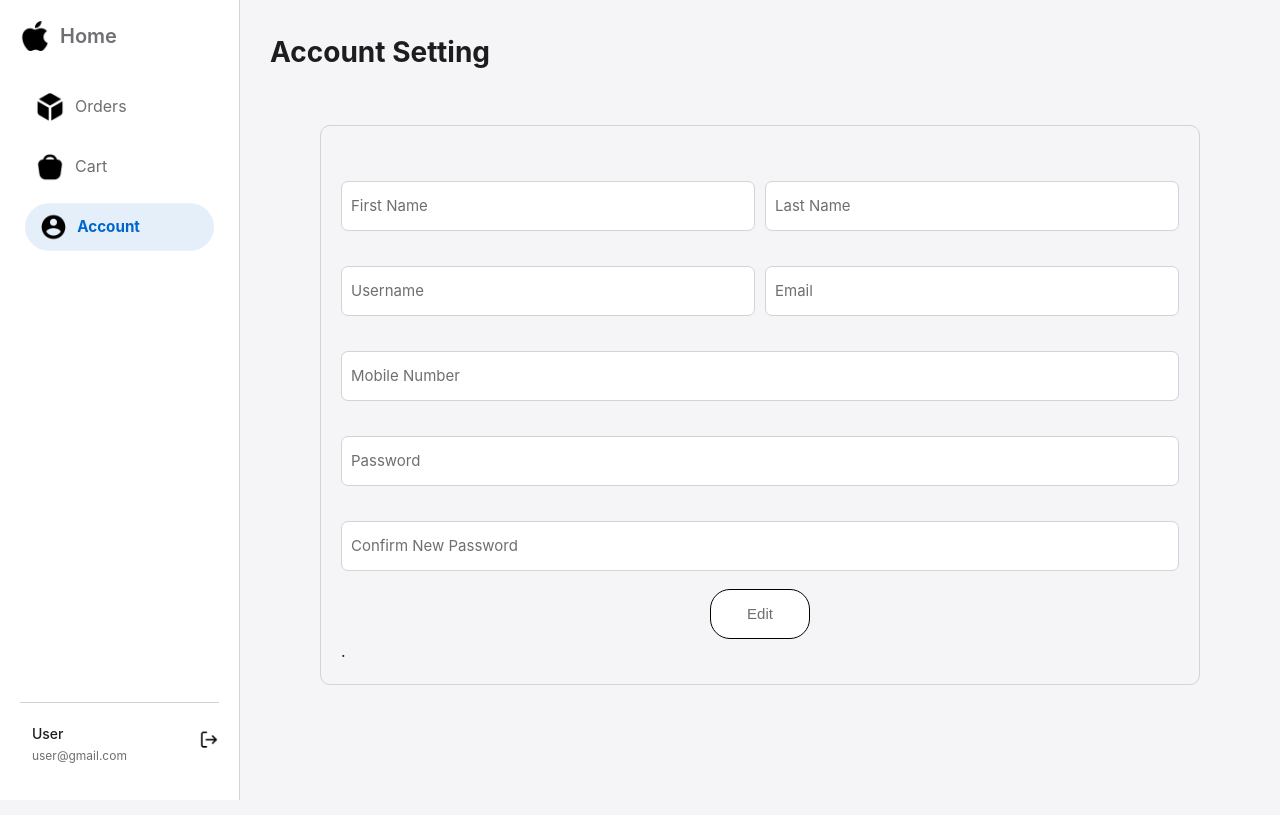
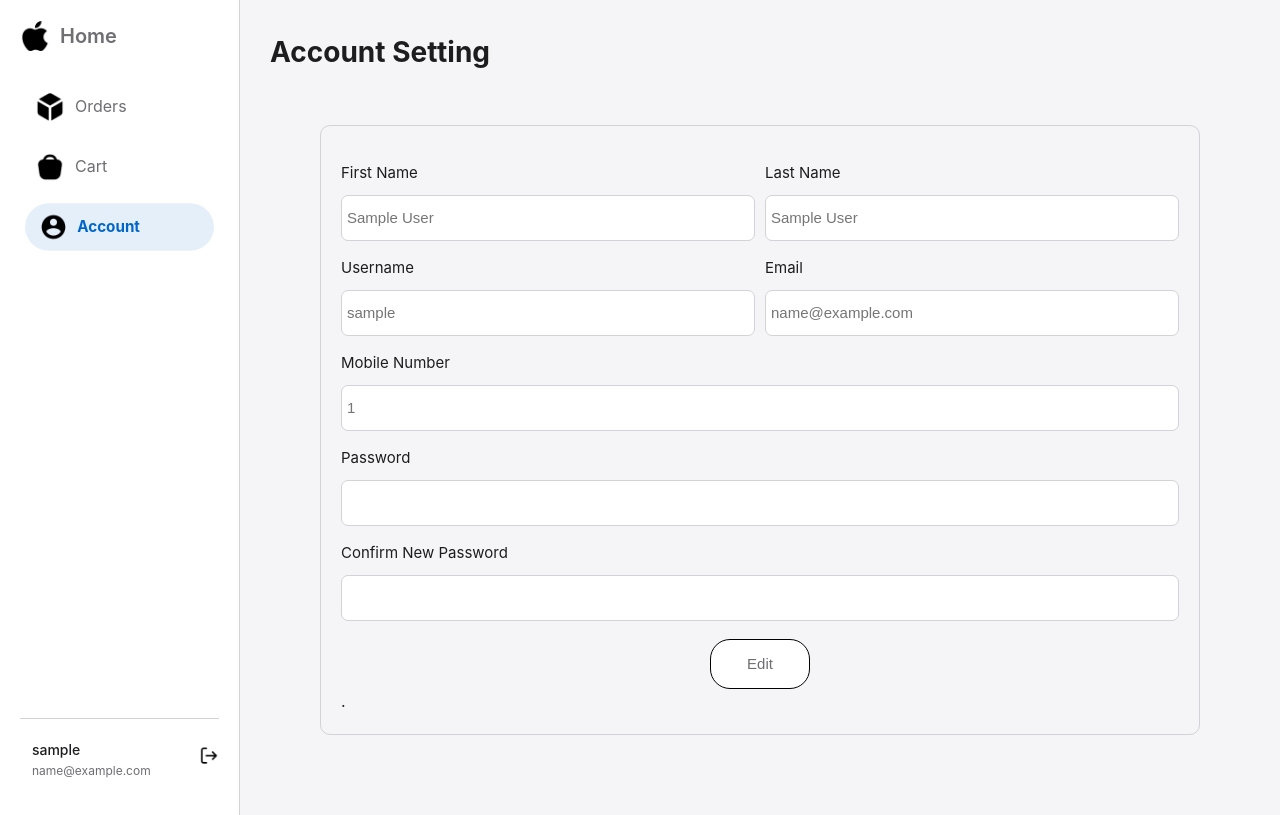
Before and after one commit to SetNickname/apple-shop, a PHP site: page /user/user-account-setting.php in a window 1280 px wide. Run offline with PHP 8.4, Linux system fonts and the light colour scheme; the visitor is signed in with stand-in values (Sample User, id 1).

Commit message:
display user credentials based on username #16

```diff
--- a/user/user-account-setting.css
+++ b/user/user-account-setting.css
@@ -15,23 +15,26 @@
     margin-top: 0px
 }
 .input-box{
-    position: relative;
-    height: 50px;
-    margin-top: 35px
+    display: flex;
+    flex-direction: column;
+    /* position: relative; */
+    height: 80px;
+    margin-top: 15px
 }
 .input-box label{
-    position: absolute;
+    /* position: absolute;
     top:50%;
     left: 10px;
-    transform: translateY(-50%);
+    transform: translateY(-50%); */
     font-size: 15px;
-    color: var(--text-secondary);
+    color: var(--text-primary);
     pointer-events: none;
-    transition: 0.5s;
+    margin-bottom: 10px;
+    /* transition: 0.5s; */
 }
 .input-box input:focus~label,
 .input-box input:valid~label{
-    top: -15px;
+    /* top: -15px; */
     color: var(--text-primary);
 }
 .input-box input{
--- a/user/user-account-setting.php
+++ b/user/user-account-setting.php
@@ -15,6 +15,21 @@
         //links
         $order_navbar = "./order-navbar.js";
         $user_account_setting = "./user-account-setting.js";
+
+        session_start();
+
+        if (isset($_SESSION['username']) && isset($_SESSION['email'])) {
+            $username = $_SESSION['username'];
+            $email = $_SESSION['email'];
+
+            $firstname = $_SESSION['first_name'];
+            $lastname = $_SESSION['last_name'];
+            $phonenum = $_SESSION['phone_num'];
+
+        } else {
+            $username = "Guest";
+            $email = "Not logged in";
+        }
 
     ?>
     <div class="orders">
@@ -48,8 +63,8 @@
             <div class="sidebar-footer">
                 <div class="user-profile">
                     <div class="user-details">
-                        <div class="user-name">User</div>
-                        <div class="user-email">user@gmail.com</div>
+                    <div class="user-name"><?php echo htmlspecialchars($username); ?></div>
+                    <div class="user-email"><?php echo htmlspecialchars($email); ?></div>
                     </div>
                     <a href="#" class="logout-btn" id="log-out">
                         <img src="../assets/log out.png" alt="log-out logo" width="20" height="20">
@@ -63,35 +78,35 @@
             <form action="" class="user-form">
                 <div class="row">
                     <div class="input-box fname">
-                        <input type="text" name="fname" id="fname" required disabled>
                         <label>First Name</label>
+                        <input type="text" name="fname" id="fname" required disabled placeholder="<?php echo htmlspecialchars($firstname); ?>">
                     </div>
                     <div class="input-box lname">
-                        <input type="text" name="lname" id="lname" required disabled>
                         <label>Last Name</label>
+                        <input type="text" name="lname" id="lname" required disabled placeholder="<?php echo htmlspecialchars($lastname); ?>">
                     </div>
                 </div>
                 <div class="row">
                     <div class="input-box uname">
-                        <input type="text" name="uname" id="uname" required disabled>
                         <label>Username</label>
+                        <input type="text" name="uname" id="uname" required disabled placeholder="<?php echo htmlspecialchars($username); ?>">
                     </div>
                     <div class="input-box email">
-                        <input type="email" name="email" id="email" required disabled>
                         <label>Email</label>
+                        <input type="email" name="email" id="email" required disabled placeholder="<?php echo htmlspecialchars($email); ?>">
                     </div>
                 </div>
                 <div class="input-box num">
-                    <input type="text" name="num" id="num" required disabled>
                     <label>Mobile Number</label>
+                    <input type="text" name="num" id="num" required disabled placeholder="<?php echo htmlspecialchars($phonenum); ?>">
                 </div>
                 <div class="input-box password">
+                    <label>Password</label>
                     <input type="password" name="pword" id="pword" required disabled>
-                    <label>Password</label>
                 </div>
                 <div class="input-box new-password">
+                    <label>Confirm New Password</label>
                     <input type="password" name="npword" id="npword" required disabled>
-                    <label>Confirm New Password</label>
                 </div>
 
                 <button class="edit-btn" id="edit-btn">
```
